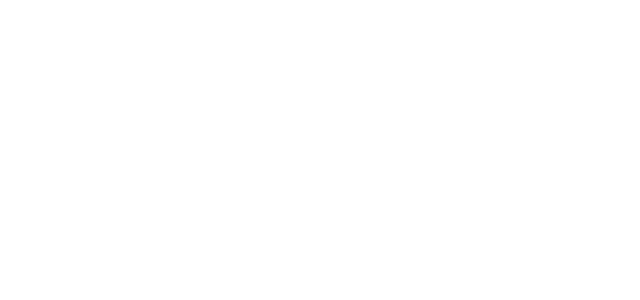
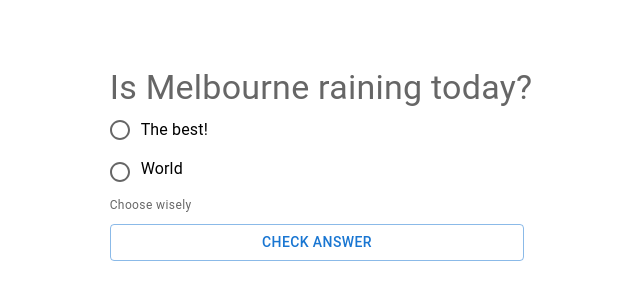
Before and after one commit to bennychen2004181026/MetaForm-Front, a React (Create React App) app: page /create-form in a window 1280 px wide. Before the commit this address had no page. Shown: the part 264-564 px from the top of the page, without its empty margins (319-959 px from the left). Built offline with nearby package versions, Linux system fonts and the light colour scheme.

Commit message:
fill-form

```diff
--- /dev/null
+++ b/src/components/Questions/MultichoiceQuestion/MultichoiceQuestion.tsx
@@ -0,0 +1,70 @@
+import * as React from 'react';
+
+import { Typography } from '@mui/material';
+import Button from '@mui/material/Button';
+import FormControl from '@mui/material/FormControl';
+import FormControlLabel from '@mui/material/FormControlLabel';
+import FormHelperText from '@mui/material/FormHelperText';
+import FormLabel from '@mui/material/FormLabel';
+import Radio from '@mui/material/Radio';
+import RadioGroup from '@mui/material/RadioGroup';
+import styled from 'styled-components';
+
+const Choice = styled(Typography).attrs({
+    variant: 'body1',
+    gutterBottom: true,
+})``;
+interface IMultiChoiceQuestionProps {
+    title: string;
+    choices: string[];
+    required: boolean;
+}
+const MultiChoiceQuestion = ({ title, choices, required }: IMultiChoiceQuestionProps) => {
+    const [value, setValue] = React.useState('');
+    const [isRequired, setIsRequired] = React.useState(false);
+    const [helperText, setHelperText] = React.useState('Choose wisely');
+    const [error, setError] = React.useState(false);
+
+    const handleRadioChange = (event: React.ChangeEvent<HTMLInputElement>) => {
+        setValue((event.target as HTMLInputElement).value);
+        setHelperText(' ');
+        setError(false);
+    };
+
+    const handleSubmit = (event: React.FormEvent<HTMLFormElement>) => {
+        event.preventDefault();
+        if (!value) {
+            setHelperText('Please select an option.');
+            setError(true);
+        }
+    };
+
+    return (
+        <form onSubmit={handleSubmit}>
+            <FormControl sx={{ m: 3 }} error={error} variant="standard">
+                <FormLabel id="demo-error-radios" sx={{}}>
+                    <Typography variant="h4">{title}</Typography>
+                </FormLabel>
+                <RadioGroup
+                    aria-labelledby="demo-error-radios"
+                    name="quiz"
+                    value={value}
+                    onChange={handleRadioChange}
+                >
+                    <FormControlLabel value="best" control={<Radio />} label="The best!" />
+                    <FormControlLabel
+                        value="worst"
+                        control={<Radio />}
+                        label={<Choice>World</Choice>}
+                    />
+                </RadioGroup>
+                <FormHelperText>{helperText}</FormHelperText>
+                <Button sx={{ mt: 1, mr: 1 }} type="submit" variant="outlined">
+                    Check Answer
+                </Button>
+            </FormControl>
+        </form>
+    );
+};
+
+export default MultiChoiceQuestion;
--- /dev/null
+++ b/src/components/Questions/MultichoiceQuestion/index.ts
@@ -0,0 +1 @@
+export { default } from './MultichoiceQuestion';
--- /dev/null
+++ b/src/pages/CreateFormPage/CreateFormPage.tsx
@@ -0,0 +1,19 @@
+import React from 'react';
+
+import MultiChoiceQuestion from '@/components/Questions/MultichoiceQuestion/MultichoiceQuestion';
+
+const exampleQuestion = {
+    title: 'Is Melbourne raining today?',
+    choices: ["Yes, it's raining", 'No, I am roasting'],
+    required: true,
+};
+
+const CreateFormPage = () => {
+    const { title, choices, required } = exampleQuestion;
+    return (
+        <div>
+            <MultiChoiceQuestion title={title} choices={choices} required={required} />
+        </div>
+    );
+};
+export default CreateFormPage;
--- a/src/routes/AppRoute.tsx
+++ b/src/routes/AppRoute.tsx
@@ -4,6 +4,7 @@
 
 import LoadingSpinner from '@/layouts/LoadingSpinner';
 import CompanyRegisterPage from '@/pages/CompanyRegisterPage';
+import CreateFormPage from '@/pages/CreateFormPage/CreateFormPage';
 import FormListPage from '@/pages/FormListPage';
 import MainPage from '@/pages/MainPage';
 import RegisterEmailPage from '@/pages/RegisterEmailPage';
@@ -14,7 +15,6 @@
 const CompanyProfileStepperPage = React.lazy(() => import('@/pages/CompanyProfileStepperPage'));
 const ForgotPasswordPage = React.lazy(() => import('@/pages/ForgotPasswordPage'));
 const ResetPasswordPage = React.lazy(() => import('@/pages/ResetPasswordPage'));
-
 const AppRoute = () => (
     <Suspense fallback={<LoadingSpinner />}>
         <BrowserRouter>
@@ -30,6 +30,7 @@
                 <Route path="/companyRegister" element={<CompanyRegisterPage />} />
                 <Route path="/registeroption" element={<RegisterOptionPage />} />
                 <Route path="/forms" element={<FormListPage />} />
+                <Route path="/create-form" element={<CreateFormPage />} />
             </Routes>
         </BrowserRouter>
     </Suspense>
```
Also changed, not shown: src/pages/CreateFormPage/index.ts (added).
